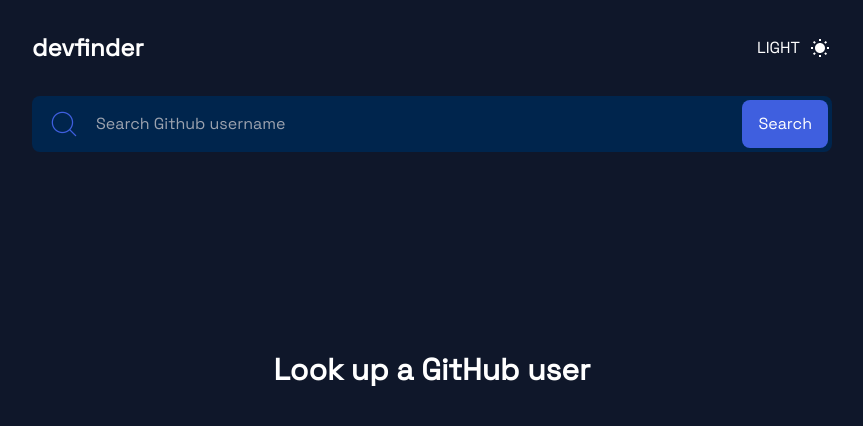
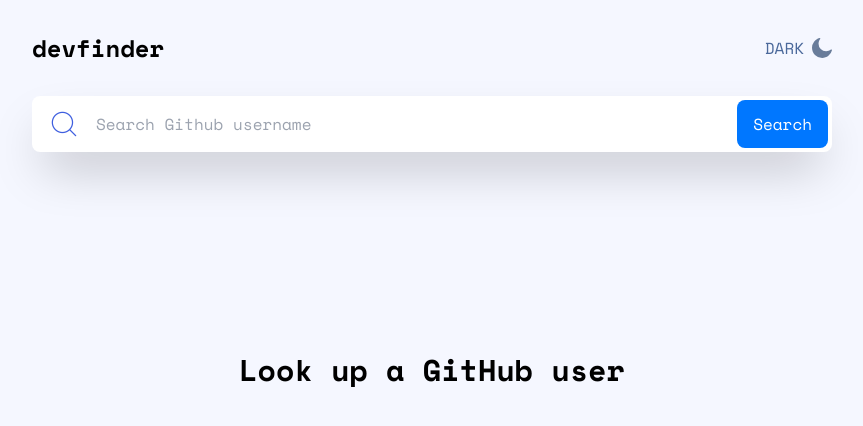
Before and after one commit to chiamaka28/devfinder, a React (Vite) app: page / in a window 1280 px wide. Shown: the top 426 px of the page, without its empty margins (208-1071 px from the left). Built offline with nearby package versions, Linux system fonts and the light colour scheme.

Commit message:
added the light theme

```diff
--- a/index.html
+++ b/index.html
@@ -4,11 +4,8 @@
     <meta charset="UTF-8" />
     <link rel="icon" type="image/svg+xml" href="/vite.svg" />
     <link rel="preconnect" href="https://fonts.googleapis.com">
-    <link rel="preconnect" href="https://fonts.gstatic.com" crossorigin>
-    <link href="https://fonts.googleapis.com/css2?family=Abril+Fatface&display=swap" rel="stylesheet">
-    <link rel="preconnect" href="https://fonts.googleapis.com">
 <link rel="preconnect" href="https://fonts.gstatic.com" crossorigin>
-<link href="https://fonts.googleapis.com/css2?family=Space+Grotesk&display=swap" rel="stylesheet">
+<link href="https://fonts.googleapis.com/css2?family=Space+Mono:ital,wght@0,400;0,700;1,400;1,700&display=swap" rel="stylesheet">
     <meta name="viewport" content="width=device-width, initial-scale=1.0" />
     <title>Vite + React</title>
   </head>
--- a/src/App.jsx
+++ b/src/App.jsx
@@ -1,6 +1,7 @@
 import Header from './components/Header';
 import Main from './components/Main';
 import { useState, useEffect } from 'react';
+import { ThemeProvider } from './context/ThemeContext';
 function App() {
   const [placeHolder, setPlaceHolder] = useState(true);
   const [text, setText] = useState('');
@@ -23,7 +24,7 @@ function App() {
       }
       const data = await response.json();
       setGetUser([data]);
-      console.log(data);
+      setText('');
       return data;
     } catch (error) {
       setText('');
@@ -49,7 +50,8 @@ function App() {
     }
   };
   return (
-    <div className='bg-slate-900 min-h-screen light:bg-white'>
+    <ThemeProvider>
+      <div className='bg-whitish-blue dark:bg-dark-navy-blue min-h-screen light:bg-white'>
         <div className='my-container'>
           <Header
             text={text}
@@ -66,6 +68,7 @@ function App() {
           />
         </div>
       </div>
+    </ThemeProvider>
   );
 }
 
--- a/src/components/Header.jsx
+++ b/src/components/Header.jsx
@@ -1,26 +1,51 @@
 import search from '../assets/search.png';
+import { useTheme } from '../context/ThemeContext';
 
 const Header = ({ text, setText, clickHandler, handleKeyDown }) => {
+  const { theme, toggleTheme } = useTheme();
   return (
     <div>
       <div>
         <div className='flex justify-between items-center pt-8 pb-4'>
-          <h1 className=' text-white text-2xl font-bold'>devfinder</h1>
-          <button className='flex gap-2 justify-center items-center'>
-            <h3 className='text-white'>LIGHT</h3>
-            <svg
-              xmlns='http://www.w3.org/2000/svg'
-              width='24'
-              height='24'
-              viewBox='0 0 24 24'
-              fill='#FFF'
-            >
-              <path d='M17 12c0 2.762-2.238 5-5 5s-5-2.238-5-5 2.238-5 5-5 5 2.238 5 5zm-5-7c.34 0 .672.033 1 .08v-2.08h-2v2.08c.328-.047.66-.08 1-.08zm-4.184 1.401l-1.472-1.473-1.415 1.415 1.473 1.473c.402-.537.878-1.013 1.414-1.415zm9.782 1.414l1.473-1.473-1.414-1.414-1.473 1.473c.537.402 1.012.878 1.414 1.414zm-5.598 11.185c-.34 0-.672-.033-1-.08v2.08h2v-2.08c-.328.047-.66.08-1 .08zm4.185-1.402l1.473 1.473 1.415-1.415-1.473-1.472c-.403.536-.879 1.012-1.415 1.414zm-11.185-5.598c0-.34.033-.672.08-1h-2.08v2h2.08c-.047-.328-.08-.66-.08-1zm13.92-1c.047.328.08.66.08 1s-.033.672-.08 1h2.08v-2h-2.08zm-12.519 5.184l-1.473 1.473 1.414 1.414 1.473-1.473c-.536-.402-1.012-.877-1.414-1.414z' />
-            </svg>
+          <h1 className=' text-black dark:text-white text-2xl font-bold'>
+            devfinder
+          </h1>
+          <button
+            onClick={toggleTheme}
+            className='flex gap-2 justify-center items-center'
+          >
+            <h3 className='text-grayish-blue dark:text-gray  '>
+              {' '}
+              {theme === 'dark' ? 'LIGHT' : 'DARK'}
+            </h3>
+            {theme === 'dark' ? (
+              <svg
+                width='20'
+                className='fill-gray group-hover:fill-white group-active:fill-white'
+                height='20'
+                xmlns='http://www.w3.org/2000/svg'
+              >
+                <g fillRule='nonzero'>
+                  <path d='M13.545 6.455c-.9-.9-2.17-1.481-3.545-1.481a4.934 4.934 0 00-3.545 1.481c-.9.9-1.481 2.17-1.481 3.545 0 1.376.582 2.646 1.481 3.545.9.9 2.17 1.481 3.545 1.481a4.934 4.934 0 003.545-1.481c.9-.9 1.481-2.17 1.481-3.545a4.934 4.934 0 00-1.481-3.545zM10 3.413a.7.7 0 00.688-.688V.688A.7.7 0 0010 0a.7.7 0 00-.688.688v2.037a.7.7 0 00.688.688zM15.635 5.344l1.455-1.455a.67.67 0 000-.952.67.67 0 00-.952 0l-1.455 1.455a.67.67 0 000 .952c.238.264.66.264.952 0zM19.312 9.312h-2.037a.7.7 0 00-.688.688.7.7 0 00.688.688h2.037A.7.7 0 0020 10a.7.7 0 00-.688-.688zM15.608 14.656a.67.67 0 00-.952 0 .67.67 0 000 .952l1.455 1.455a.67.67 0 00.952 0 .67.67 0 000-.952l-1.455-1.455zM10 16.587a.7.7 0 00-.688.688v2.037A.7.7 0 0010 20a.7.7 0 00.688-.688v-2.037a.7.7 0 00-.688-.688zM4.365 14.656L2.91 16.111a.67.67 0 000 .952.67.67 0 00.952 0l1.455-1.455a.67.67 0 000-.952c-.238-.264-.66-.264-.952 0zM3.413 10a.7.7 0 00-.688-.688H.688A.7.7 0 000 10a.7.7 0 00.688.688h2.037A.7.7 0 003.413 10zM4.365 5.344a.67.67 0 00.952 0 .67.67 0 000-.952L3.862 2.937a.67.67 0 00-.952 0 .67.67 0 000 .952l1.455 1.455z' />
+                </g>
+              </svg>
+            ) : (
+              <svg
+                width='20'
+                className='fill-moon group-hover:fill-black group-active:fill-black'
+                height='20'
+                xmlns='http://www.w3.org/2000/svg'
+              >
+                <path
+                  d='M19.513 11.397a.701.701 0 00-.588.128 7.496 7.496 0 01-2.276 1.336 7.101 7.101 0 01-2.583.462 7.505 7.505 0 01-5.32-2.209 7.568 7.568 0 01-2.199-5.342c0-.873.154-1.72.41-2.49a6.904 6.904 0 011.227-2.21.657.657 0 00-.102-.924.701.701 0 00-.589-.128C5.32.61 3.427 1.92 2.072 3.666A10.158 10.158 0 000 9.83c0 2.8 1.125 5.342 2.967 7.19a10.025 10.025 0 007.16 2.98c2.353 0 4.527-.822 6.266-2.183a10.13 10.13 0 003.58-5.624.623.623 0 00-.46-.796z'
+                  fillRule='nonzero'
+                />
+              </svg>
+            )}
           </button>
         </div>
-        <form onSubmit={clickHandler} className='relative my-4'>
-          <div className='absolute  top-3 left-4'>
+        <form onSubmit={clickHandler} className='relative my-4 '>
+          <div className='absolute  top-3 left-2 md:left-4'>
             <img className='h-8' src={search} alt='' />
           </div>
           <input
@@ -29,7 +54,7 @@ const Header = ({ text, setText, clickHandler, handleKeyDown }) => {
             value={text}
             onChange={(e) => setText(e.target.value)}
             onKeyDown={handleKeyDown}
-            className='bg-darkBlueBg  w-full outline-0 py-4 px-16 rounded-lg text-white'
+            className=' bg-white dark:bg-navy-blue shadow-2xl  w-full outline-0 text-sm md:text-base py-4 px-12 md:px-16 rounded-lg text-black dark:text-white'
           />
           <button
             type='submit'
--- a/src/components/Main.jsx
+++ b/src/components/Main.jsx
@@ -8,8 +8,10 @@ import company from '../assets/company.png';
 import company1 from '../assets/company1.png';
 import { BeatLoader } from 'react-spinners';
 import { css } from '@emotion/react';
+import { useTheme } from '../context/ThemeContext';
 
 const Main = ({ getUser, placeHolder, error, loading }) => {
+  const { theme } = useTheme();
   function formatJoinDate(dateString) {
     const options = { year: 'numeric', month: 'long', day: 'numeric' };
     const date = new Date(dateString);
@@ -20,12 +22,12 @@ const Main = ({ getUser, placeHolder, error, loading }) => {
     <div>
       {placeHolder && (
         <div className='flex justify-center items-center mt-[200px] font-extrabold text-2xl md:text-3xl'>
-          <h2 className='text-white'>Look up a GitHub user</h2>
+          <h2 className='text-black dark:text-white'>Look up a GitHub user</h2>
         </div>
       )}
       {error && (
         <div className='flex justify-center items-center mt-[200px] font-extrabold text-2xl md:text-3xl'>
-          <h2 className='text-white text-center'>
+          <h2 className='text-black dark:text-white text-center'>
             Oops! That doesn't seem right. Try another username.
           </h2>
         </div>
@@ -39,7 +41,7 @@ const Main = ({ getUser, placeHolder, error, loading }) => {
               margin: 0 auto;
             `}
             size={24}
-            color={'#FFFFFF'}
+            color={'#5865A2'}
             loading={loading}
           />
         </div>
@@ -48,100 +50,167 @@ const Main = ({ getUser, placeHolder, error, loading }) => {
       )}
       {getUser.map((user, index) => {
         return (
-          <div key={index} className='bg-darkBlueBg px-5 p-3 mt-5 rounded-xl'>
+          <div
+            key={index}
+            className='bg-white dark:bg-navy-blue shadow-2xl px-5 p-3 mt-5 rounded-xl'
+          >
             <div className='flex items-center gap-4 '>
               <div className=' '>
                 <img
-                  className='h-28 rounded-full '
+                  className='h-24 w-24 md:w-28 md:h-28 rounded-full '
                   src={user.avatar_url}
                   alt=''
                 />
               </div>
-              <div className='text-white'>
-                <p>{user.name}</p>
-                {user.login ? <p>@{user.login}</p> : ''}
-                <p>{formatJoinDate(user.created_at)}</p>
+              <div className='text-black dark:text-white md:flex md:items-start md:justify-between md:gap-32'>
+                <div>
+                  <p className='text-2xl '>{user.name}</p>
+                  {user.login ? (
+                    <p className='text-blue text-sm'>@{user.login}</p>
+                  ) : (
+                    ''
+                  )}
+                </div>
+                <div>
+                  <p className='text-sm md:text-base text-black dark:text-gray pt-1'>
+                    {formatJoinDate(user.created_at)}
+                  </p>
+                </div>
               </div>
             </div>
             <div>
               {user.bio ? (
-                <p className='text-white p-3'>{user.bio}</p>
+                <p className='dark:text-white text-gray p-3'>{user.bio}</p>
               ) : (
-                <p className='text-white p-3'>this user didnt add a bio</p>
+                <p className='text-navy-blue-2 dark:text-gray p-3'>
+                  this user didnt add a bio
+                </p>
               )}
             </div>
-            <div className='text-white bg-slate-900 my-5 py-6 rounded-lg flex justify-center items-center gap-6'>
+            <div className='text-black dark:text-white bg-whitish-blue  dark:bg-dark-navy-blue my-5 py-6 md:px-28 rounded-lg flex justify-center md:justify-between items-center gap-6'>
               <div className='text-center'>
-                <h5>Repos</h5>
+                <h5 className='text-gray dark:text-white'>Repos</h5>
                 <p className=' font-bold text-lg md:text-2xl'>
                   {user.public_repos}
                 </p>
               </div>
               <div className='text-center'>
-                <h5>Followers</h5>
+                <h5 className='text-gray dark:text-white'>Followers</h5>
                 <p className=' font-bold text-lg md:text-2xl'>
                   {user.followers}
                 </p>
               </div>
               <div className='text-center'>
-                <h5>Following</h5>
+                <h5 className='text-gray dark:text-white'>Following</h5>
                 <p className=' font-bold text-lg md:text-2xl'>
                   {user.following}
                 </p>
               </div>
             </div>
             <div className='my-2 flex gap-3 items-center'>
+              <svg
+                height='20'
+                width='14'
+                className={`${
+                  theme === 'dark'
+                    ? user.location != null
+                      ? 'fill-white'
+                      : 'fill-gray'
+                    : user.location != null
+                    ? 'fill-grayish-blue'
+                    : 'fill-navy-blue-2'
+                }`}
+                xmlns='http://www.w3.org/2000/svg'
+              >
+                <path d='M12.797 3.425C11.584 1.33 9.427.05 7.03.002a7.483 7.483 0 00-.308 0C4.325.05 2.17 1.33.955 3.425a6.963 6.963 0 00-.09 6.88l4.959 9.077.007.012c.218.38.609.606 1.045.606.437 0 .828-.226 1.046-.606l.007-.012 4.96-9.077a6.963 6.963 0 00-.092-6.88zm-5.92 5.638c-1.552 0-2.813-1.262-2.813-2.813s1.261-2.812 2.812-2.812S9.69 4.699 9.69 6.25 8.427 9.063 6.876 9.063z' />
+              </svg>
               {user.location ? (
-                <img src={location} className='h-7' alt='' />
+                <p className='dark:text-white text-gray'>{user.location}</p>
               ) : (
-                <img src={location1} className='h-7' alt='' />
-              )}
-              {user.location ? (
-                <p className='text-white'>{user.location}</p>
-              ) : (
-                <p className='text-white'>No Location</p>
+                <p className='text-navy-blue-2 dark:text-gray'>No Location</p>
               )}
             </div>
             <div className='my-2 flex gap-3 items-center'>
-              {user.blog ? (
-                <img src={link} className='h-7' alt='' />
-              ) : (
-                <img src={link1} className='h-7' alt='' />
-              )}
+              <svg
+                height='20'
+                width='20'
+                className={`${
+                  theme === 'dark'
+                    ? user.location != null
+                      ? 'fill-white'
+                      : 'fill-gray'
+                    : user.location != null
+                    ? 'fill-grayish-blue'
+                    : 'fill-navy-blue-2'
+                }`}
+                xmlns='http://www.w3.org/2000/svg'
+              >
+                <g>
+                  <path d='M7.404 5.012c-2.355 2.437-1.841 6.482.857 8.273.089.06.207.048.283-.027.568-.555 1.049-1.093 1.47-1.776a.213.213 0 00-.084-.3A2.743 2.743 0 018.878 10.1a2.64 2.64 0 01-.223-1.803c.168-.815 1.043-1.573 1.711-2.274l-.004-.002 2.504-2.555a2.568 2.568 0 013.648-.019 2.6 2.6 0 01.037 3.666l-1.517 1.56a.266.266 0 00-.06.273c.35 1.012.435 2.44.201 3.519-.006.03.031.05.053.028l3.228-3.295c2.062-2.105 2.044-5.531-.04-7.615a5.416 5.416 0 00-7.691.04L7.417 4.998l-.013.014z' />
+                  <path d='M13.439 13.75a.401.401 0 00.006-.003c.659-1.204.788-2.586.48-3.933l-.002.002-.001-.001a5.434 5.434 0 00-2.19-3.124.3.3 0 00-.333.015c-.553.448-1.095 1.021-1.452 1.754a.243.243 0 00.096.317c.415.24.79.593 1.04 1.061h.001c.196.33.388.958.263 1.632-.116.894-1.019 1.714-1.736 2.453-.546.559-1.935 1.974-2.49 2.542a2.6 2.6 0 01-3.666.037 2.6 2.6 0 01-.038-3.666l1.521-1.564A.266.266 0 005 11.004c-.338-1.036-.43-2.432-.217-3.51.006-.03-.031-.049-.053-.027l-3.179 3.245c-2.083 2.126-2.066 5.588.04 7.693 2.125 2.083 5.57 2.048 7.653-.078.723-.81 3.821-3.678 4.195-4.577z' />
+                </g>
+              </svg>
+
               {user.blog ? (
                 <a
                   href={user.blog}
                   target='_blank'
-                  className='text-white cursor-pointer'
+                  className='dark:text-white text-gray cursor-pointer'
                 >
                   {user.blog}
                 </a>
               ) : (
-                <p className='text-white'>Not Available</p>
+                <p className='text-navy-blue-2 dark:text-gray'>Not Available</p>
               )}
             </div>
             <div className='my-2 flex gap-3  items-center'>
+              <svg
+                height='18'
+                width='20'
+                className={`${
+                  theme === 'dark'
+                    ? user.location != null
+                      ? 'fill-white'
+                      : 'fill-gray'
+                    : user.location != null
+                    ? 'fill-grayish-blue'
+                    : 'fill-navy-blue-2'
+                }`}
+                xmlns='http://www.w3.org/2000/svg'
+              >
+                <path d='M20 2.799a8.549 8.549 0 01-2.363.647 4.077 4.077 0 001.804-2.266 8.194 8.194 0 01-2.6.993A4.099 4.099 0 009.75 4.977c0 .324.027.637.095.934-3.409-.166-6.425-1.8-8.452-4.288a4.128 4.128 0 00-.56 2.072c0 1.42.73 2.679 1.82 3.408A4.05 4.05 0 01.8 6.598v.045a4.119 4.119 0 003.285 4.028 4.092 4.092 0 01-1.075.135c-.263 0-.528-.015-.776-.07.531 1.624 2.038 2.818 3.831 2.857A8.239 8.239 0 01.981 15.34 7.68 7.68 0 010 15.285a11.543 11.543 0 006.29 1.84c7.545 0 11.67-6.25 11.67-11.667 0-.182-.006-.357-.015-.53A8.18 8.18 0 0020 2.798z' />
+              </svg>
               {user.twitter_username ? (
-                <img src={twitter} className='h-7' alt='' />
+                <p className='dark:text-white text-gray'>
+                  {user.twitter_username}
+                </p>
               ) : (
-                <img src={twitter1} className='h-7' alt='' />
-              )}
-              {user.twitter_username ? (
-                <p className='text-white'>{user.twitter_username}</p>
-              ) : (
-                <p className='text-white'>Not Available</p>
+                <p className='text-navy-blue-2 dark:text-gray'>Not Available</p>
               )}
             </div>
             <div className='my-2 flex gap-3 items-center'>
+              <svg
+                height='20'
+                width='20'
+                className={`${
+                  theme === 'dark'
+                    ? user.location != null
+                      ? 'fill-white'
+                      : 'fill-gray'
+                    : user.location != null
+                    ? 'fill-grayish-blue'
+                    : 'fill-navy-blue-2'
+                }`}
+                xmlns='http://www.w3.org/2000/svg'
+              >
+                <g>
+                  <path d='M10.858 1.558L1.7.167A1.477 1.477 0 00.517.492 1.49 1.49 0 000 1.608v17.559c0 .458.375.833.833.833h2.709v-4.375c0-.808.65-1.458 1.458-1.458h2.083c.809 0 1.459.65 1.459 1.458V20h3.541V3a1.46 1.46 0 00-1.225-1.442zM4.583 12.292h-1.25a.625.625 0 010-1.25h1.25a.625.625 0 010 1.25zm0-2.5h-1.25a.625.625 0 010-1.25h1.25a.625.625 0 010 1.25zm0-2.5h-1.25a.625.625 0 010-1.25h1.25a.625.625 0 010 1.25zm0-2.5h-1.25a.625.625 0 010-1.25h1.25a.625.625 0 010 1.25zm4.167 7.5H7.5a.625.625 0 010-1.25h1.25a.625.625 0 010 1.25zm0-2.5H7.5a.625.625 0 010-1.25h1.25a.625.625 0 010 1.25zm0-2.5H7.5a.625.625 0 010-1.25h1.25a.625.625 0 010 1.25zm0-2.5H7.5a.625.625 0 010-1.25h1.25a.625.625 0 010 1.25zM18.85 9.035l-5.933-1.242V20h5.625A1.46 1.46 0 0020 18.542V10.46c0-.688-.47-1.274-1.15-1.425zM16.875 17.5h-1.25a.625.625 0 010-1.25h1.25a.625.625 0 010 1.25zm0-2.5h-1.25a.625.625 0 010-1.25h1.25a.625.625 0 010 1.25zm0-2.5h-1.25a.625.625 0 010-1.25h1.25a.625.625 0 010 1.25z' />
+                </g>
+              </svg>
               {user.company ? (
-                <img src={company} className='h-7' alt='' />
+                <p className='dark:text-white text-gray'>{user.company}</p>
               ) : (
-                <img src={company1} className='h-7' alt='' />
-              )}
-              {user.company ? (
-                <p className='text-white'>{user.company}</p>
-              ) : (
-                <p className='text-white'>Not Available</p>
+                <p className='text-navy-blue-2 dark:text-gray'>Not Available</p>
               )}
             </div>
           </div>
--- /dev/null
+++ b/src/context/ThemeContext.jsx
@@ -0,0 +1,37 @@
+// ThemeProvider.js
+import React, { createContext, useContext, useEffect, useState } from 'react';
+
+const ThemeContext = createContext();
+
+export const useTheme = () => useContext(ThemeContext);
+
+export const ThemeProvider = ({ children }) => {
+  const [theme, setTheme] = useState('light');
+
+  useEffect(() => {
+    const storedTheme = localStorage.getItem('theme');
+    const prefersDark = window.matchMedia(
+      '(prefers-color-scheme: dark)'
+    ).matches;
+    if (storedTheme) {
+      setTheme(storedTheme);
+    } else if (prefersDark) {
+      setTheme('dark');
+    }
+  }, []);
+
+  useEffect(() => {
+    document.documentElement.classList.toggle('dark', theme === 'dark');
+    localStorage.setItem('theme', theme);
+  }, [theme]);
+
+  const toggleTheme = () => {
+    setTheme(theme === 'dark' ? 'light' : 'dark');
+  };
+
+  return (
+    <ThemeContext.Provider value={{ theme, toggleTheme }}>
+      {children}
+    </ThemeContext.Provider>
+  );
+};
--- a/src/index.css
+++ b/src/index.css
@@ -8,6 +8,9 @@
 
 @layer base {
   html {
-    font-family:  'Space Grotesk', sans-serif;
+    font-family: 'Space Mono', serif;
   }
 }
+* {
+  @apply transition-colors duration-200;
+}
--- a/tailwind.config.js
+++ b/tailwind.config.js
@@ -4,9 +4,19 @@ export default {
   theme: {
     extend: {
       colors: {
-        darkBlueBg: '#00254d',
-        darkBlueEl: ' #003166',
-        blue: '#3F5FDF',
+        'whitish-blue': 'hsl(227, 100%, 98%)',
+        blue: 'hsl(212, 100%, 50%)',
+        'blue-2': 'hsl(212, 100%, 69%)',
+        gray: 'hsl(217, 20%, 51%)',
+        'gray-trans': 'hsla(217, 20%, 51%, 0.2)',
+        'grayish-blue': 'hsl(217, 35%, 45%)',
+        'dark-blue': 'hsl(217, 21%, 21%)',
+        'navy-blue': 'hsl(222, 41%, 20%)',
+        'navy-blue-2': 'hsl(222, 44%, 70%)',
+        'dark-navy-blue': 'hsl(220, 40%, 13%)',
+        'dark-navy-blue-2': 'hsl(220, 18%, 16%)',
+        red: 'hsl(0, 91%, 62%)',
+        moon: '#697C9A',
       },
     },
   },
```
Lines whose indentation alone changed are shown as unchanged.
